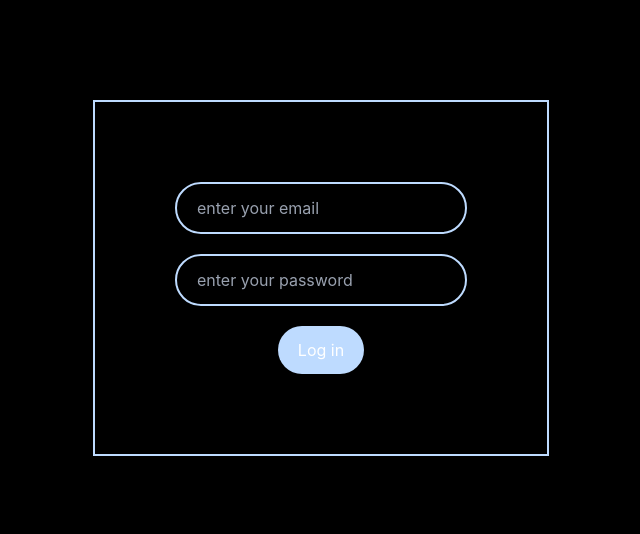
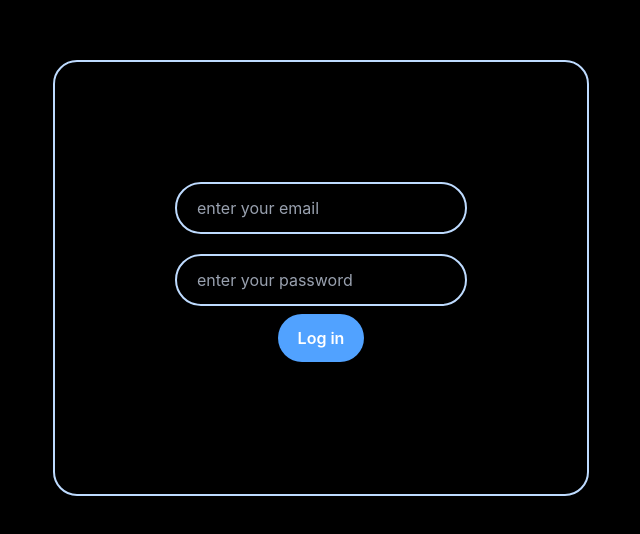
Before and after one commit to vader-72/Task-manager-, a React (Vite) app: page / in a window 1280 px wide. Shown: the part 122-656 px from the top of the page, without its empty margins (319-959 px from the left). Built offline with nearby package versions, Linux system fonts and the light colour scheme.

Commit message:
changed login page a bit

```diff
--- a/src/Compornents/auth/Login.jsx
+++ b/src/Compornents/auth/Login.jsx
@@ -19,7 +19,7 @@ const Login = ({handlelogin}) => {
 
   return (
     <div className='flex h-screen w-screen items-center justify-center'>
-       <div className='border-2 border-blue-200 p-20'>
+       <div className='border-2 rounded-3xl border-blue-200 p-30 '>
         <form onSubmit={(e) => {
             submitHandler(e)
         }} className='flex flex-col items-center justify-center '>
@@ -37,7 +37,7 @@ const Login = ({handlelogin}) => {
             }}
             required className='text-white mt-5 border-blue-200 outline-none border-2  rounded-full py-3 px-5 placeholder:text-gray-400' type="password" placeholder="enter your password" />
 
-            <button className='mt-5 rounded-full px-5 py-3 text-black-500 border-none outline-none bg-blue-200'>Log in</button>
+            <button className='mt-5 rounded-3xl px-5 animate-bounce cursor-pointer py-3 text-black-500 border-none outline-none bg-blue-400 hover:bg-blue-500 font-semibold '>Log in</button>
         </form>
         </div>
     </div>
```
